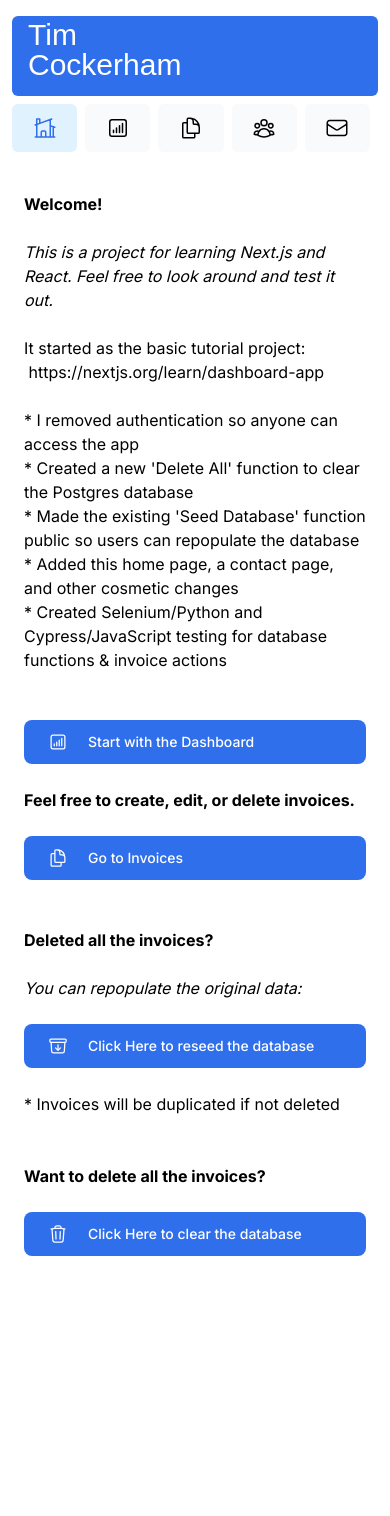
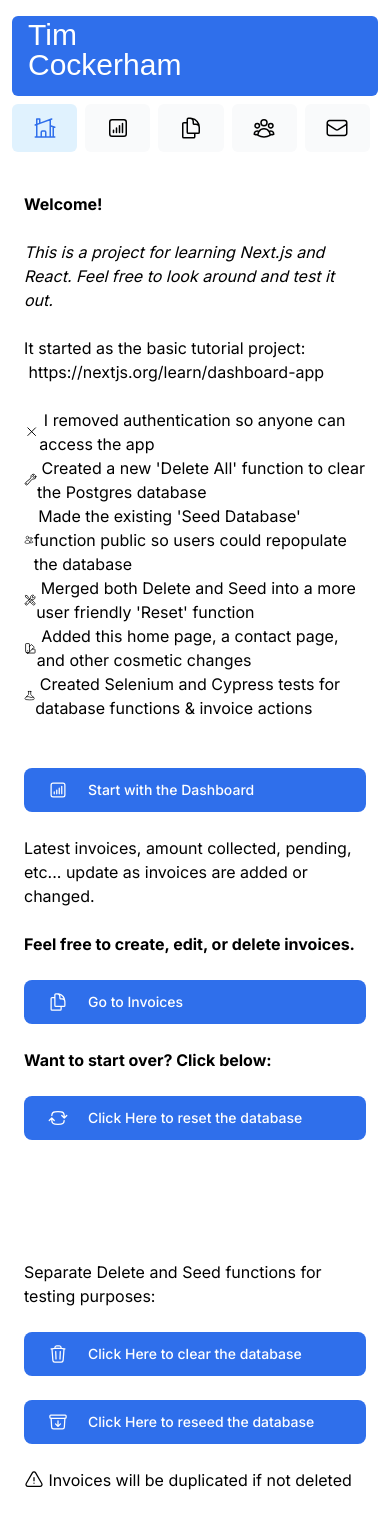
Before and after one commit to tjcocker/NextJS-App, a Next.js app: page /dashboard/home in a window 390 px wide. Before the commit the page ends 1280 px from the top, so only its background shows below. Built offline with nearby package versions, Linux system fonts and the light colour scheme; a web font is replaced by a local one.

Commit message:
added reset function

```diff
--- a/app/dashboard/home/page.tsx
+++ b/app/dashboard/home/page.tsx
@@ -1,6 +1,6 @@
 import type { NextPage } from 'next'
 import Head from 'next/head'
-import { ChartBarSquareIcon, ArchiveBoxArrowDownIcon, DocumentDuplicateIcon, TrashIcon } from '@heroicons/react/24/outline';
+import { ChartBarSquareIcon, ArchiveBoxArrowDownIcon, DocumentDuplicateIcon, WrenchIcon, TrashIcon, UsersIcon, ArrowPathRoundedSquareIcon, XMarkIcon, BeakerIcon, SwatchIcon, ExclamationTriangleIcon, WrenchScrewdriverIcon } from '@heroicons/react/24/outline';
 import Link from 'next/link';
 
 const Home: NextPage = () => {
@@ -19,44 +19,72 @@ const Home: NextPage = () => {
                 <br></br><p>It started as the basic tutorial project: &nbsp;<a
                     href="https://nextjs.org/learn/dashboard-app" ><span>https://nextjs.org/learn/dashboard-app</span>
                 </a><br></br><br></br>
-                    * I removed authentication so anyone can access the app<br></br>
-                    * Created a new &apos;Delete All&apos; function to clear the Postgres database<br></br>
-                    * Made the existing &apos;Seed Database&apos; function public so users can repopulate the database<br></br>
-                    * Added this home page, a contact page, and other cosmetic changes<br></br>
-                    * Created Selenium/Python and Cypress/JavaScript testing for database functions &amp; invoice actions</p><br></br><br></br>
+                    <a href="" className="flex items-center"
+                    ><XMarkIcon className="w-5 md:w-7" /><span>&nbsp;I removed authentication so anyone can access the app </span></a>
+
+                    <a href="" className="flex items-center"
+                    ><WrenchIcon className="w-5 md:w-7" /><span>&nbsp;Created a new &apos;Delete All&apos; function to clear the Postgres database </span></a>
+
+                    <a href="" className="flex items-center"
+                    ><UsersIcon className="w-5 md:w-7" /><span>&nbsp;Made the existing &apos;Seed Database&apos; function public so users could repopulate the database </span></a>
+
+                    <a href="" className="flex items-center"
+                    ><WrenchScrewdriverIcon className="w-5 md:w-7" /><span>&nbsp;Merged both Delete and Seed into a more user friendly &apos;Reset&apos; function </span></a>
+
+                    <a href="" className="flex items-center"
+                    ><SwatchIcon className="w-5 md:w-7" /><span>&nbsp;Added this home page, a contact page, and other cosmetic changes </span></a>
+
+                    <a href="" className="flex items-center"
+                    ><BeakerIcon className="w-5 md:w-7" /><span>&nbsp;Created Selenium and Cypress tests for database functions &amp; invoice actions </span></a></p>
+                <br></br><br></br>
                 <Link
                     href="/dashboard"
                     className="flex items-center gap-5 self-start rounded-lg bg-blue-600 px-6 py-3 text-sm font-medium text-white transition-colors hover:bg-blue-400 md:text-base"
-                > <ChartBarSquareIcon className="w-5 md:w-6" />
+                > <ChartBarSquareIcon className="w-5 md:w-7" />
                     <span>Start with the Dashboard</span>
                 </Link><br></br>
+                <p>Latest invoices, amount collected, pending, etc... update as invoices are added or changed.</p>
+                <br></br>
                 <p><b>Feel free to create, edit, or delete invoices.</b></p><br></br>
                 <Link
                     href="/dashboard/invoices"
                     className="flex items-center gap-5 self-start rounded-lg bg-blue-600 px-6 py-3 text-sm font-medium text-white transition-colors hover:bg-blue-400 md:text-base"
-                > <DocumentDuplicateIcon className="w-5 md:w-6" />
+                > <DocumentDuplicateIcon className="w-5 md:w-7" />
                     <span>Go to Invoices</span>
-                </Link><br></br><br></br>
-                <p><b>Deleted all the invoices?</b> </p><br></br> <p><i>You can repopulate the original data:</i></p>
+                </Link><br></br>
+                <p><b>Want to start over? Click below:</b></p>
                 <br></br>
+                <a
+                    href="/reset"
+                    className="flex items-center gap-5 self-start rounded-lg bg-blue-600 px-6 py-3 text-sm font-medium text-white transition-colors hover:bg-blue-400 md:text-base"
+                > <ArrowPathRoundedSquareIcon className="w-5 md:w-7" />
+                    <span>Click Here to reset the database</span>
+                </a>
+                <br></br>
+                <br></br>
+                <br></br>
+                <br></br>
+                <br></br>
+                <p>Separate Delete and Seed functions for testing purposes:</p><br></br>
 
+
+                <a
+                    href="/delete"
+                    className="flex items-center gap-5 self-start rounded-lg bg-blue-600 px-6 py-3 text-sm font-medium text-white transition-colors hover:bg-blue-400 md:text-base"
+                > <TrashIcon className="w-5 md:w-7" />
+                    <span>Click Here to clear the database</span>
+                </a>
+                <br></br>
                 <a
                     href="/seed"
                     className="flex items-center gap-5 self-start rounded-lg bg-blue-600 px-6 py-3 text-sm font-medium text-white transition-colors hover:bg-blue-400 md:text-base"
-                > <ArchiveBoxArrowDownIcon className="w-5 md:w-6" />
+                > <ArchiveBoxArrowDownIcon className="w-5 md:w-7" />
                     <span>Click Here to reseed the database</span>
                 </a>
-                <p><br></br> * Invoices will be duplicated if not deleted</p><br></br>
+                <p><br></br>  <a href="" className="flex items-center"
+                ><ExclamationTriangleIcon className="w-5 md:w-7" /><span>&nbsp;Invoices will be duplicated if not deleted </span></a>
+                </p>
 
-                <br></br>
-                <p><b>Want to delete all the invoices?</b></p>
-                <br></br>
-                <a
-                    href="/delete"
-                    className="flex items-center gap-5 self-start rounded-lg bg-blue-600 px-6 py-3 text-sm font-medium text-white transition-colors hover:bg-blue-400 md:text-base"
-                > <TrashIcon className="w-5 md:w-6" />
-                    <span>Click Here to clear the database</span>
-                </a>
             </main>
         </div>
     )
--- /dev/null
+++ b/app/reset/route.ts
@@ -0,0 +1,125 @@
+import bcrypt from 'bcrypt';
+import { db } from '@vercel/postgres';
+import { invoices, customers, revenue, users } from '../lib/placeholder-data';
+
+const client = await db.connect();
+
+async function deleteUsers() {
+    await client.sql`DELETE FROM invoices`;
+
+}
+
+async function seedUsers() {
+  await client.sql`CREATE EXTENSION IF NOT EXISTS "uuid-ossp"`;
+  await client.sql`
+    CREATE TABLE IF NOT EXISTS users (
+      id UUID DEFAULT uuid_generate_v4() PRIMARY KEY,
+      name VARCHAR(255) NOT NULL,
+      email TEXT NOT NULL UNIQUE,
+      password TEXT NOT NULL
+    );
+  `;
+
+  const insertedUsers = await Promise.all(
+    users.map(async (user) => {
+      const hashedPassword = await bcrypt.hash(user.password, 10);
+      return client.sql`
+        INSERT INTO users (id, name, email, password)
+        VALUES (${user.id}, ${user.name}, ${user.email}, ${hashedPassword})
+        ON CONFLICT (id) DO NOTHING;
+      `;
+    }),
+  );
+
+  return insertedUsers;
+}
+
+async function seedInvoices() {
+  await client.sql`CREATE EXTENSION IF NOT EXISTS "uuid-ossp"`;
+
+  await client.sql`
+    CREATE TABLE IF NOT EXISTS invoices (
+      id UUID DEFAULT uuid_generate_v4() PRIMARY KEY,
+      customer_id UUID NOT NULL,
+      amount INT NOT NULL,
+      status VARCHAR(255) NOT NULL,
+      date DATE NOT NULL
+    );
+  `;
+
+  const insertedInvoices = await Promise.all(
+    invoices.map(
+      (invoice) => client.sql`
+        INSERT INTO invoices (customer_id, amount, status, date)
+        VALUES (${invoice.customer_id}, ${invoice.amount}, ${invoice.status}, ${invoice.date})
+        ON CONFLICT (id) DO NOTHING;
+      `,
+    ),
+  );
+
+  return insertedInvoices;
+}
+
+async function seedCustomers() {
+  await client.sql`CREATE EXTENSION IF NOT EXISTS "uuid-ossp"`;
+
+  await client.sql`
+    CREATE TABLE IF NOT EXISTS customers (
+      id UUID DEFAULT uuid_generate_v4() PRIMARY KEY,
+      name VARCHAR(255) NOT NULL,
+      email VARCHAR(255) NOT NULL,
+      image_url VARCHAR(255) NOT NULL
+    );
+  `;
+
+  const insertedCustomers = await Promise.all(
+    customers.map(
+      (customer) => client.sql`
+        INSERT INTO customers (id, name, email, image_url)
+        VALUES (${customer.id}, ${customer.name}, ${customer.email}, ${customer.image_url})
+        ON CONFLICT (id) DO NOTHING;
+      `,
+    ),
+  );
+
+  return insertedCustomers;
+}
+
+async function seedRevenue() {
+  await client.sql`
+    CREATE TABLE IF NOT EXISTS revenue (
+      month VARCHAR(4) NOT NULL UNIQUE,
+      revenue INT NOT NULL
+    );
+  `;
+
+  const insertedRevenue = await Promise.all(
+    revenue.map(
+      (rev) => client.sql`
+        INSERT INTO revenue (month, revenue)
+        VALUES (${rev.month}, ${rev.revenue})
+        ON CONFLICT (month) DO NOTHING;
+      `,
+    ),
+  );
+
+  return insertedRevenue;
+}
+
+export async function GET() {
+
+  try {
+    await client.sql`BEGIN`;
+    await deleteUsers();
+    await seedUsers();
+    await seedCustomers();
+    await seedInvoices();
+    await seedRevenue();
+    await client.sql`COMMIT`;
+
+    return Response.json({ message: 'Database reset successfully, click the Back button on your browser' });
+  } catch (error) {
+    await client.sql`ROLLBACK`;
+    return Response.json({ error }, { status: 500 });
+  }
+}
```
Also changed, not shown: 1 other file (tests, documents, lock files or other folders).
